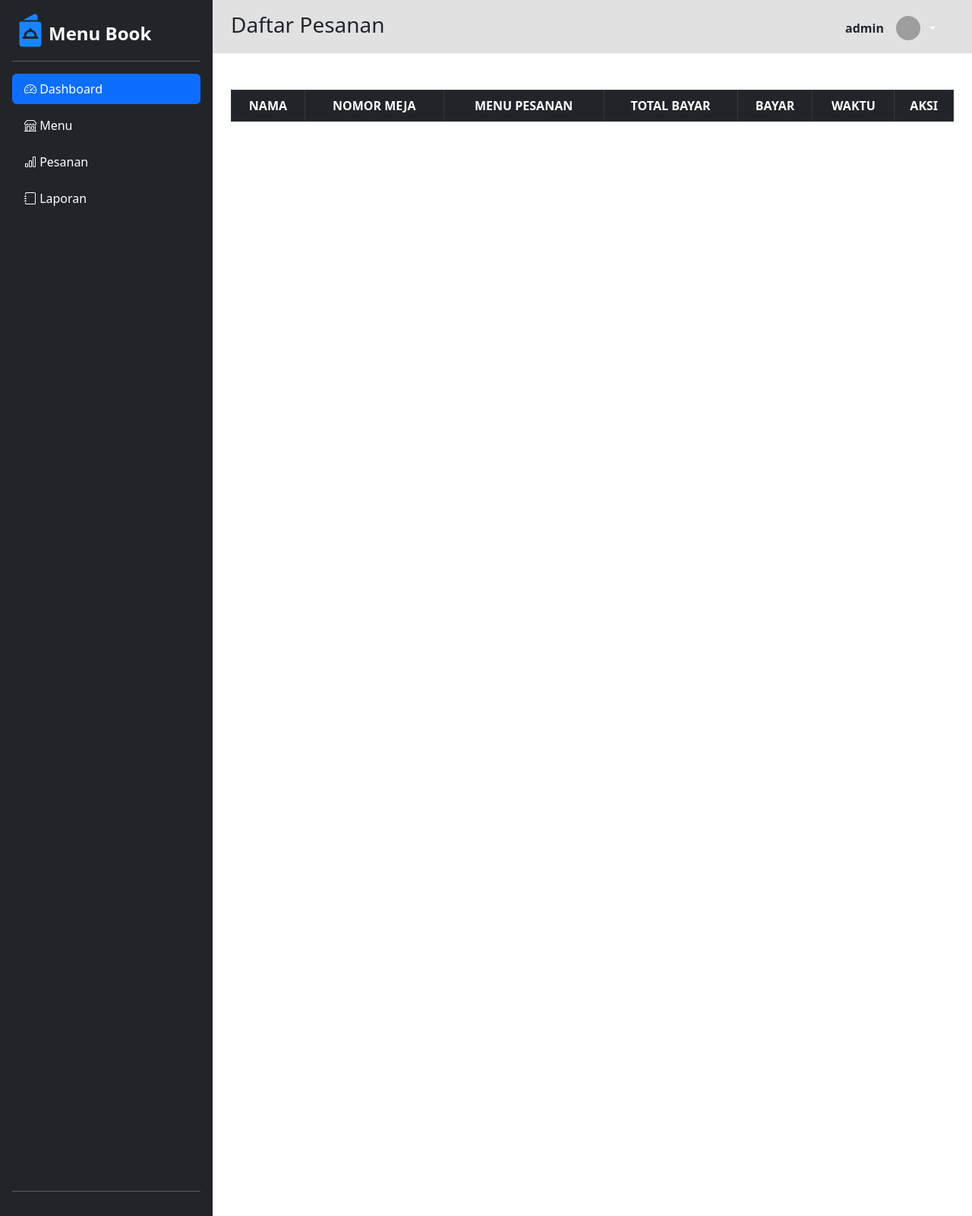
After one commit to ENONGLOSKER/API-MENU_BOOK, a Django app: page /dashboard/order/ in a window 1280 px wide. The commit adds this page. Shown: the whole page at 76% size. Run offline with Django 5.2, Linux system fonts and the light colour scheme; a user stored in the database is signed in; data comes from the database, SQL or seed files in the repository; both versions use the stored data as it was after the commit; lists and menus that the app fills with data are empty; grey boxes are pictures that could not be loaded.

Commit message:
update: api orders

```diff
--- a/buku_menu/urls.py
+++ b/buku_menu/urls.py
@@ -24,9 +24,11 @@ urlpatterns = [
     path('admin/', admin.site.urls),
     path('api/', include('menu_app.urls')),
     path('', views.index, name='index'),
+    path('detail/', views.detail, name='detail'),
     path('login_form/', views.login_form, name='login'),
     path('user_logout/', views.user_logout, name='logout'),
     path('dashboard/', views.dashboard, name='dashboard'),
+    path('dashboard/order/', views.dashboard_order, name='dashboard_order'),
 ]
 if settings.DEBUG:
     urlpatterns += static(settings.STATIC_URL, document_root=settings.STATIC_ROOT)
--- a/buku_menu/views.py
+++ b/buku_menu/views.py
@@ -4,10 +4,16 @@ from django.contrib.auth.decorators import login_required
 
 def index(request):
     return render(request, 'index.html')
+def detail(request):
+    return render(request, 'detail.html')
 
 @login_required
 def dashboard(request):
     return render(request, 'dashboard.html')
+
+@login_required
+def dashboard_order(request):
+    return render(request, 'dashboard_order.html')
 
 def login_form(request):
     if request.method == 'POST':
--- a/menu_app/admin.py
+++ b/menu_app/admin.py
@@ -1,6 +1,7 @@
 from django.contrib import admin
-from .models import Menu
+from .models import Menu, Order
 
 admin.site.register(Menu)
+admin.site.register(Order)
 
 # Register your models here.
--- a/menu_app/models.py
+++ b/menu_app/models.py
@@ -9,3 +9,23 @@ class Menu(models.Model):
 
     def __str__(self):
         return self.name
+
+class Order(models.Model):
+    PAYMENT_METHODS = [
+        ('transfer', 'Transfer'),
+        ('cash', 'Cash'),
+    ]
+
+    menu_items = models.ManyToManyField(Menu)
+    user_name = models.CharField(max_length=255)
+    table_number = models.PositiveIntegerField()
+    payment_method = models.CharField(max_length=10, choices=PAYMENT_METHODS)
+    payment_proof = models.ImageField(upload_to='payment_proofs/', blank=True, null=True)
+    order_time = models.DateTimeField(auto_now_add=True)
+
+    def __str__(self):
+        return f'Order by {self.user_name} at table {self.table_number}'
+
+    @property
+    def total_price(self):
+        return sum(item.price for item in self.menu_items.all())
--- a/menu_app/urls.py
+++ b/menu_app/urls.py
@@ -1,8 +1,10 @@
 # menu/urls.py
 from django.urls import path
-from .views import menu_list, menu_detail, menu_list
+from .views import menu_list, menu_detail, menu_list, order_detail, order_list
 
 urlpatterns = [
     path('menu/', menu_list, name='menu-list-create'),
     path('menu/<int:pk>/', menu_detail, name='menu-detail'),
+    path('orders/', order_list, name='order_list'),
+    path('orders/<int:pk>/', order_detail, name='order_detai')
 ]
--- a/menu_app/views.py
+++ b/menu_app/views.py
@@ -4,8 +4,8 @@ from rest_framework.response import Response
 from rest_framework import status
 from rest_framework.authentication import BasicAuthentication
 from rest_framework.permissions import IsAuthenticated
-from .models import Menu
-from .serializers import MenuSerializer
+from .models import Menu, Order
+from .serializers import MenuSerializer, OrderSerializer
 from django.views.decorators.csrf import csrf_exempt
 
 @csrf_exempt
@@ -49,3 +49,39 @@ def menu_detail(request, pk):
     elif request.method == 'DELETE':
         menu.delete()
         return Response(status=status.HTTP_204_NO_CONTENT)
+
+@api_view(['GET', 'POST'])
+def order_list(request):
+    if request.method == 'GET':
+        orders = Order.objects.all()
+        serializer = OrderSerializer(orders, many=True)
+        return Response(serializer.data)
+
+    if request.method == 'POST':
+        serializer = OrderSerializer(data=request.data)
+        if serializer.is_valid():
+            serializer.save()
+            return Response(serializer.data, status=status.HTTP_201_CREATED)
+        return Response(serializer.errors, status=status.HTTP_400_BAD_REQUEST)
+
+@api_view(['GET', 'PUT', 'DELETE'])
+def order_detail(request, pk):
+    try:
+        order = Order.objects.get(pk=pk)
+    except Order.DoesNotExist:
+        return Response(status=status.HTTP_404_NOT_FOUND)
+
+    if request.method == 'GET':
+        serializer = OrderSerializer(order)
+        return Response(serializer.data)
+
+    if request.method == 'PUT':
+        serializer = OrderSerializer(order, data=request.data)
+        if serializer.is_valid():
+            serializer.save()
+            return Response(serializer.data)
+        return Response(serializer.errors, status=status.HTTP_400_BAD_REQUEST)
+
+    if request.method == 'DELETE':
+        order.delete()
+        return Response(status=status.HTTP_204_NO_CONTENT)
--- a/templates/dashboard.html
+++ b/templates/dashboard.html
@@ -29,15 +29,15 @@
             </a>
           </li>
           <li class="nav-item mb-2">
-            <a href="#" class="nav-link text-white" aria-current="page">
+            <a href="{% url 'dashboard' %}" class="nav-link text-white" aria-current="page">
               <i class="bi bi-shop"></i>
                 Menu
             </a>
           </li>
           <li class="nav-item mb-2 ">
-            <a href="#" class="nav-link text-white" aria-current="page">
+            <a href="{% url 'dashboard_order' %}" class="nav-link text-white" aria-current="page">
               <i class="bi bi-bar-chart"></i>
-                Statistic
+                Pesanan
             </a>
           </li>
           <li class="nav-item mb-2">
--- /dev/null
+++ b/templates/dashboard_order.html
@@ -0,0 +1,150 @@
+{% load static %}
+<!doctype html>
+<html lang="en">
+  <head>
+    <meta charset="utf-8">
+    <meta name="viewport" content="width=device-width, initial-scale=1">
+    <link rel="icon" type="image/x-icon" href="{% static 'img/icon-menu.png' %}">
+    <title>Menu Book</title>
+    <script src="https://code.jquery.com/jquery-3.6.4.min.js"></script>
+    <link href="https://cdn.jsdelivr.net/npm/bootstrap@5.2.3/dist/css/bootstrap.min.css" rel="stylesheet" integrity="sha384-rbsA2VBKQhggwzxH7pPCaAqO46MgnOM80zW1RWuH61DGLwZJEdK2Kadq2F9CUG65" crossorigin="anonymous">
+    <link rel="stylesheet" href="https://cdn.jsdelivr.net/npm/bootstrap-icons@1.11.2/font/bootstrap-icons.min.css">
+  </head>
+  <body>
+
+    <main class="d-flex ">
+      <h1 class="visually-hidden">Sidebars examples</h1>
+      <div class="d-flex flex-column flex-shrink-0 p-3 text-bg-dark" style="width:280px; height:200vh;">
+        <a href="/" style="text-decoration: none;" class="d-flex align-items-center mb-3 mb-md-0 me-md-auto text-white text-decoration-none">
+          <img src="{% static 'img/icon-menu.png' %}" alt="">
+          <span class="fs-4 fw-bold text-white mt-2" >Menu Book</span>
+        </a>
+        <hr>
+        <ul class="nav nav-pills flex-column mb-auto">
+          <li class="nav-item mb-2">
+            <a href="{% url 'dashboard' %}" class="nav-link active" aria-current="page">
+              <i class="bi bi-speedometer2"></i>
+                Dashboard
+            </a>
+          </li>
+          <li class="nav-item mb-2">
+            <a href="{% url 'dashboard' %}" class="nav-link text-white" aria-current="page">
+              <i class="bi bi-shop"></i>
+                Menu
+            </a>
+          </li>
+          <li class="nav-item mb-2 ">
+            <a href="#" class="nav-link text-white" aria-current="page">
+              <i class="bi bi-bar-chart"></i>
+                Pesanan
+            </a>
+          </li>
+          <li class="nav-item mb-2">
+            <a href="#" class="nav-link text-white" aria-current="page">
+              <i class="bi bi-journal"></i>
+                Laporan
+            </a>
+          </li>
+
+        </ul>
+        <hr>
+      </div>
+      <div class="b-example-divider b-example-vr"></div>
+
+      <div style="width: 100%;">
+        <div class="" style="background-color: rgb(225, 225, 225); width: 100%; height: 70px;">
+          <div class="d-flex d-flex justify-content-between align-items-center text-center">
+            <h3 class="mt-3  ms-4">Daftar Pesanan</h3>
+            <div class="d-flex justify-content-center align-items-center">
+              <div class="dropdown mt-3 me-5">
+                <a href="#" class="d-flex align-items-center text-white text-decoration-none dropdown-toggle" data-bs-toggle="dropdown" aria-expanded="false">
+                  <strong class="text-dark mx-3">{{user}}</strong>
+                  <img src="https://github.com/mdo.png" alt="" width="32" height="32" class="rounded-circle me-2">
+                </a>
+                <form method="post" action="{% url 'logout' %}">
+                  <ul class="dropdown-menu dropdown-menu-dark text-small shadow">
+                    <li><hr class="dropdown-divider"></li>
+                    <li>
+                      <button type="submit" class="dropdown-item">Sign out</button>
+                    </li>
+                  </ul>
+                </form>
+              </div>
+           </div>
+          </div>
+        </div>
+        <div class="my-5 mx-4" >
+          <table class="table table-striped table-bordered">
+            <thead class="table-dark text-center">
+              <tr>
+                <th scope="col">NAMA</th>
+                <th scope="col">NOMOR MEJA</th>
+                <th scope="col">MENU PESANAN</th>
+                <th scope="col">TOTAL BAYAR</th>
+                <th scope="col">BAYAR</th>
+                <th scope="col">WAKTU</th>
+                <th scope="col">AKSI</th>
+              </tr>
+            </thead>
+            <tbody id="order-list">
+
+            </tbody>
+          </table>
+        </div>
+
+      </div>
+
+    </main>
+
+
+    <script src="https://ajax.googleapis.com/ajax/libs/jquery/3.7.1/jquery.min.js"></script>
+    <script src="https://cdn.jsdelivr.net/npm/bootstrap@5.2.3/dist/js/bootstrap.bundle.min.js" integrity="sha384-kenU1KFdBIe4zVF0s0G1M5b4hcpxyD9F7jL+jjXkk+Q2h455rYXK/7HAuoJl+0I4" crossorigin="anonymous"></script>
+
+    <script defer>
+
+        function getOrder(){
+          $.ajax({
+              url: 'http://127.0.0.1:8000/api/orders/',
+              type: 'GET',
+              dataType: 'json',
+              success: function(data) {
+                  renderOrderList(data);
+                  console.log("Data Pesanan:", data); // Menampilkan semua data pesanan di console
+              },
+              error: function(error) {
+                  console.log('Error:', error);
+              }
+          });
+        }
+
+        function renderOrderList(orderList) {
+            let orderContainer = $('#order-list');
+            orderContainer.empty();
+
+            $.each(orderList, function(index, order) {
+                let menuItems = order.menu_items.map(item => `${item.name} (${item.price})`).join(', ');
+                let paymentProof = order.payment_proof ? `<img src="${order.payment_proof}" alt="Bukti Pembayaran" width="50" height="50">` : 'Tidak ada bukti pembayaran';
+                let row =`<tr>
+                            <td>${order.user_name}</td>
+                            <td>${order.table_number}</td>
+                            <td>${menuItems}</td>
+                            <td>${order.total_price}</td>
+                            <td>${paymentProof}</td>
+                            <td>${order.order_time}</td>
+                            <td class="text-center">
+                              <button class="btn btn-danger" onclick="deleteOrder(${order.id})"><i class="bi bi-trash"></i></button>
+                              <button class="btn btn-warning" onclick="editOrder(${order.id})"><i class="bi bi-pencil-square"></i></button>
+                            </td>
+                          </tr>`
+                orderContainer.append(row);
+                console.log("Detail Pesanan:", order); // Menampilkan detail setiap pesanan di console
+            });
+        }
+
+        // Memanggil fungsi getOrder saat dokumen siap
+        $(document).ready(function() {
+            getOrder();
+        });
+    </script>
+  </body>
+</html>
```
Also changed, not shown: menu_app/serializers.py (+21 -1 lines), templates/detail.html (added, +60 -0 lines), templates/index.html (+22 -1 lines), db.sqlite3, menu_app/migrations/0002_order.py (added), static/img/keranjang.svg (added), static/menu_images/banner_youtube_-_python_challenges.png (added).
